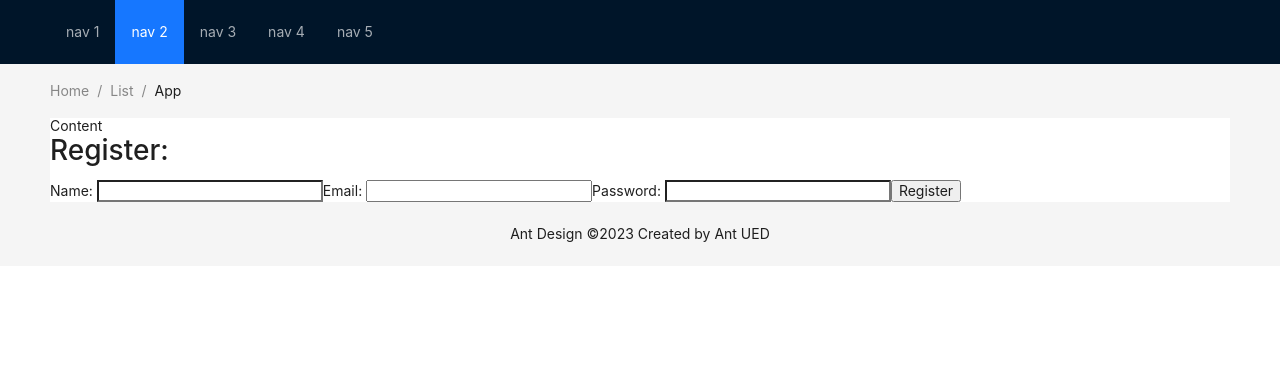
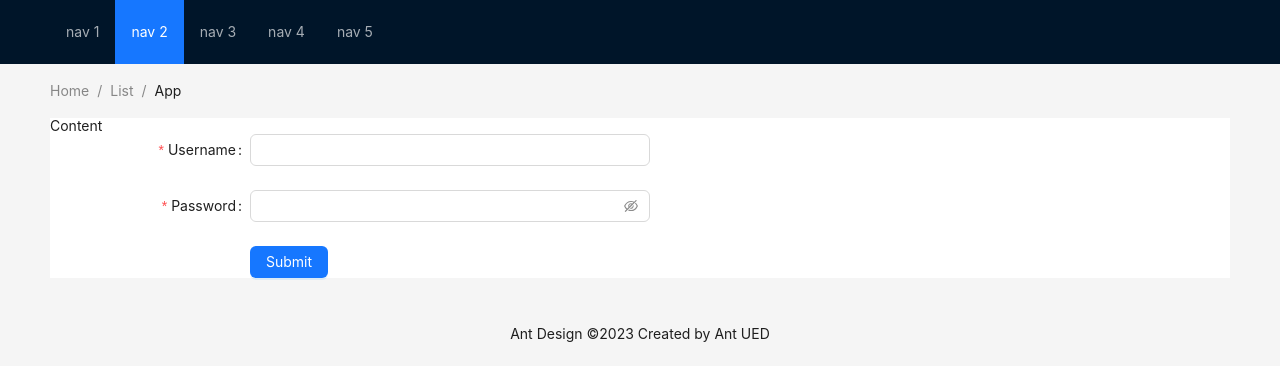
Before and after one commit to tuszmak/ecosampler, a React (Create React App) app in the folder src/frontend/: page /register in a window 1280 px wide. Shown: the top 380 px of the page. Built offline with nearby package versions, Linux system fonts and the light colour scheme.

Commit message:
refactor: change Registration design to antD form

```diff
--- a/src/frontend/src/App.js
+++ b/src/frontend/src/App.js
@@ -1,8 +1,7 @@
 import {Route, createBrowserRouter, createRoutesFromElements, RouterProvider} from 'react-router-dom'
 import Sample from './Sample';
 import 'antd/dist/reset.css';
-import Login from "./Login";
-import Register from "./Register";
+import Register from "./register";
 
 import RootLayout from './layout/RootLayout';
 
@@ -11,7 +10,6 @@ const router = createBrowserRouter(
         <Route path='/' element={<RootLayout/>}>
             <Route index element={<Sample/>}/>
             <Route path='sample' element={<Sample/>}/>
-            <Route path="login" element={<Login/>}/>
             <Route path="register" element={<Register/>}/>
         </Route>
     )
--- a/src/frontend/src/Login.js
+++ /dev/null
@@ -1,15 +0,0 @@
-const Login = () => {
-    return (
-        <div>
-            <h1>Login</h1>
-            <div>
-                <label htmlFor={"email"}>Email: </label>
-                <input name={"email"} type={"email"}/>
-                <label htmlFor={"password"}>Password: </label>
-                <input name={"password"} type={"password"}/>
-            </div>
-        </div>
-    )
-}
-
-export default Login;
--- a/src/frontend/src/Register.js
+++ /dev/null
@@ -1,67 +0,0 @@
-import {useState, useEffect} from "react";
-
-const Register = () => {
-    const [newUser, setNewUser] = useState({
-        name: "",
-        email: "",
-        password: ""
-    });
-
-    const validateSubmit = () => true;
-
-    useEffect(() => {
-        console.log(newUser);
-    }, [newUser]);
-
-    const onSubmit = (e) => {
-        e.preventDefault(); // prevent the form from submitting normally
-        fetch("http://localhost:8080/api/v1/user", {
-            method: "POST",
-            headers: {
-                "Content-Type": "application/json"
-            },
-            body: JSON.stringify(newUser)
-        })
-    }
-
-    return (
-        <div>
-            <h1>Register: </h1>
-            <form onSubmit={(e) => onSubmit(e)}>
-                <label htmlFor={"name"}>Name: </label>
-                <input
-                    name={"name"}
-                    type="text"
-                    value={newUser.name}
-                    onChange={(e) =>
-                        setNewUser({...newUser, name: e.target.value})
-                    }
-                />
-                <label htmlFor={"email"}>Email: </label>
-                <input
-                    name={"email"}
-                    type={"email"}
-                    value={newUser.email}
-                    onChange={(e) =>
-                        setNewUser({...newUser, email: e.target.value})
-                    }
-                />
-                <label htmlFor={"password"}>Password: </label>
-                <input
-                    name={"password"}
-                    type={"password"}
-                    value={newUser.password}
-                    onChange={(e) =>
-                        setNewUser({...newUser, password: e.target.value})
-                    }
-                />
-                <button type="submit" disabled={!validateSubmit()}>
-                    Register
-                </button>
-            </form>
-        </div>
-    );
-};
-
-
-export default Register;
--- /dev/null
+++ b/src/frontend/src/register/Register.js
@@ -0,0 +1,75 @@
+import {Button, Form, Input} from 'antd';
+
+const onSubmitFailed = (errorInfo) => {
+    console.log('Failed:', errorInfo);
+};
+
+const onSubmit = (values) => {
+    fetch("http://localhost:8080/api/v1/user", {
+        method: "POST",
+        headers: {
+            "Content-Type": "application/json"
+        },
+        body: JSON.stringify(values)
+    })
+}
+
+const Register = () => (
+    <Form
+        name="basic"
+        labelCol={{
+            span: 8,
+        }}
+        wrapperCol={{
+            span: 16,
+        }}
+        style={{
+            maxWidth: 600,
+        }}
+        initialValues={{
+            remember: true,
+        }}
+        onFinish={onSubmit}
+        onFinishFailed={onSubmitFailed}
+        autoComplete="off"
+    >
+        <Form.Item
+            label="Username"
+            name="username"
+            rules={[
+                {
+                    required: true,
+                    message: 'Please input your username!',
+                },
+            ]}
+        >
+            <Input/>
+        </Form.Item>
+
+        <Form.Item
+            label="Password"
+            name="password"
+            rules={[
+                {
+                    required: true,
+                    message: 'Please input your password!',
+                },
+            ]}
+        >
+            <Input.Password/>
+        </Form.Item>
+
+        <Form.Item
+            wrapperCol={{
+                offset: 8,
+                span: 16,
+            }}
+        >
+            <Button type="primary" htmlType="submit">
+                Submit
+            </Button>
+        </Form.Item>
+    </Form>
+)
+
+export default Register;
--- /dev/null
+++ b/src/frontend/src/register/index.js
@@ -0,0 +1,2 @@
+import Register from "./Register";
+export default Register;
```
